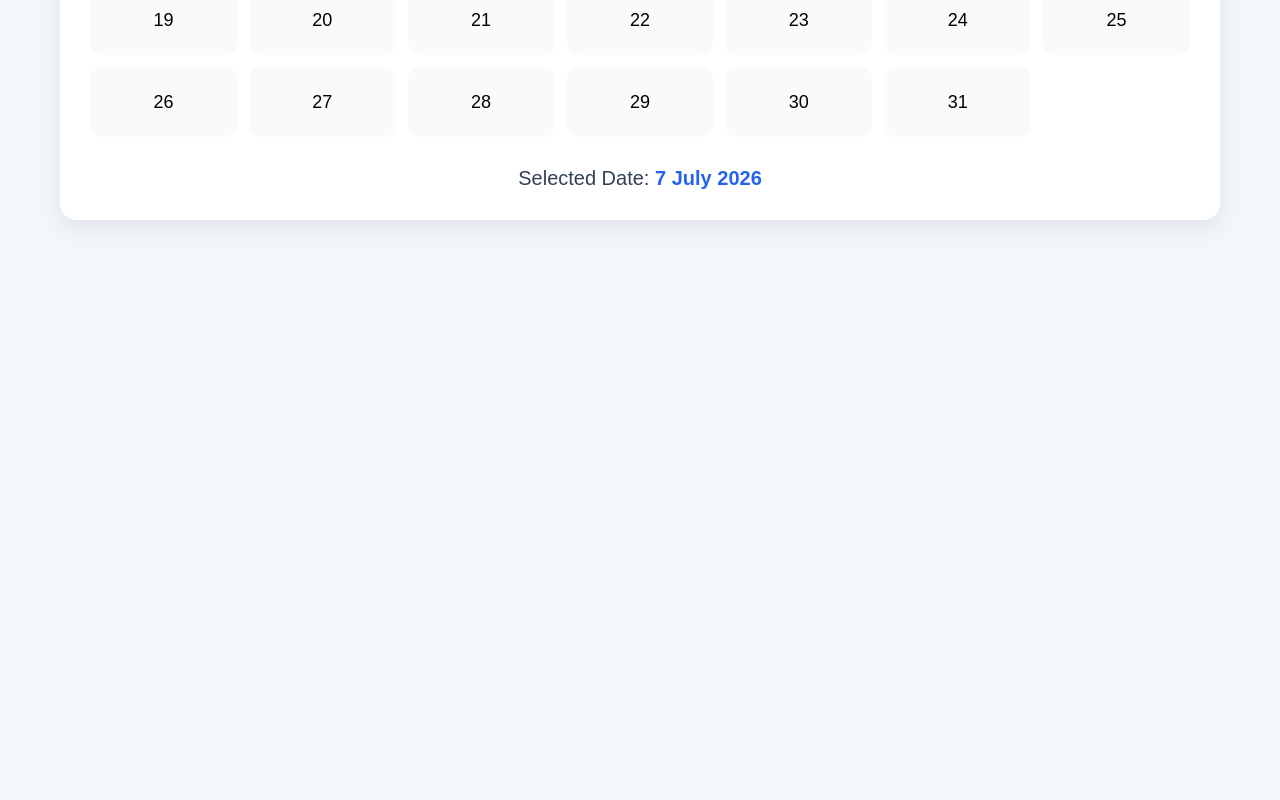
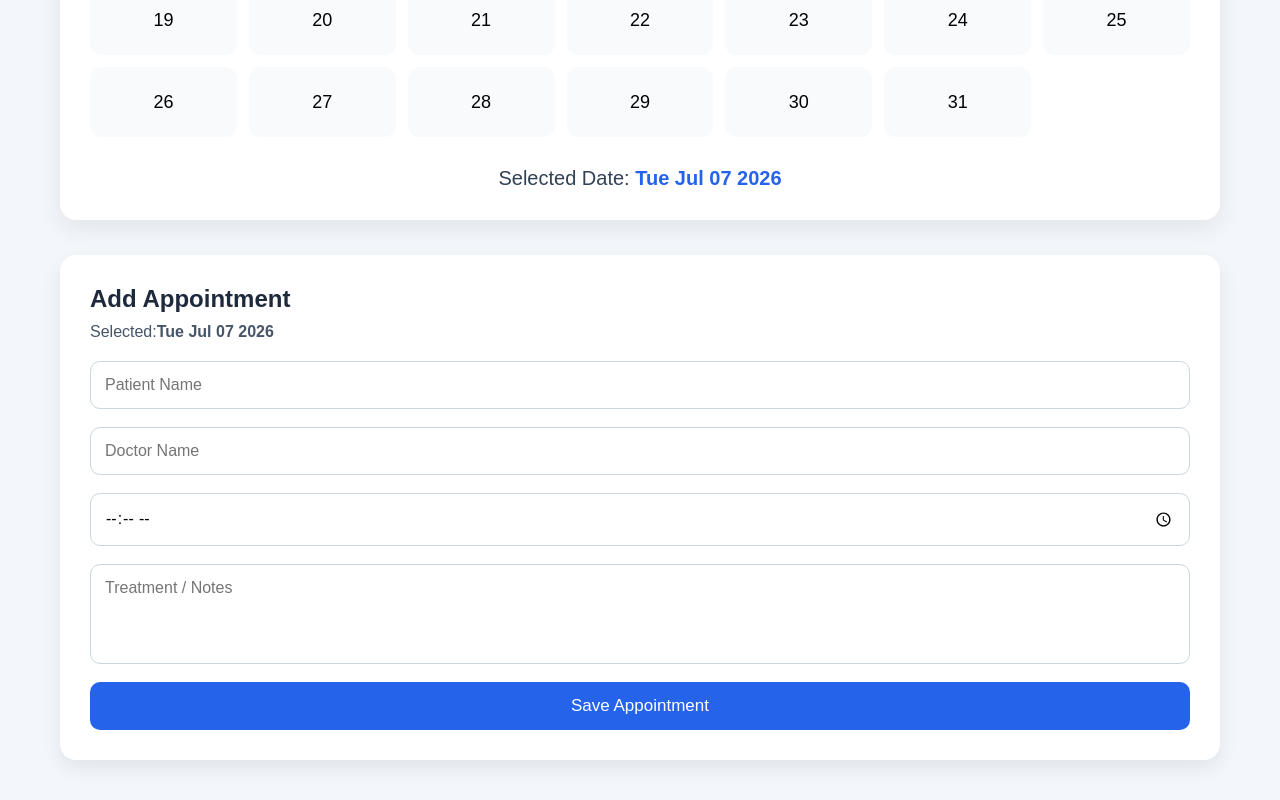
Before and after one commit to shaili-dixit/react-calendar-widget, a React (Vite) app: page / in a window 1280 px wide. Shown: the part 555-1355 px from the top of the page. Before the commit the page ends 815 px from the top, so only its background shows below. Built offline with nearby package versions, Linux system fonts and the light colour scheme; the HTML template or start-up script is replaced by a standard one.

Commit message:
Appointment Form Feature

```diff
--- a/src/App.jsx
+++ b/src/App.jsx
@@ -1,15 +1,28 @@
+import { useState } from "react";
 import CalendarWidget from "./components/CalendarWidget";
+import AppointmentForm from "./components/AppointmentForm";
 import "./styles.css";
 
 function App() {
+  const [selectedDate, setSelectedDate] = useState(new Date());
+
   return (
     <div className="app">
+
       <header className="header">
         <h1>Dentist Schedule Calendar</h1>
         <p>Manage appointments efficiently</p>
       </header>
 
-      <CalendarWidget />
+      <CalendarWidget
+        selectedDate={selectedDate}
+        setSelectedDate={setSelectedDate}
+      />
+
+      <AppointmentForm
+        selectedDate={selectedDate}
+      />
+
     </div>
   );
 }
--- a/src/components/AppointmentForm.jsx
+++ b/src/components/AppointmentForm.jsx
@@ -0,0 +1,97 @@
+import { useState } from "react";
+
+function AppointmentForm({ selectedDate }) {
+
+const [patient,setPatient]=useState("");
+const [doctor,setDoctor]=useState("");
+const [time,setTime]=useState("");
+const [purpose,setPurpose]=useState("");
+
+const submit=(e)=>{
+
+e.preventDefault();
+
+if(!patient||!doctor||!time||!purpose){
+
+alert("Please fill all fields");
+
+return;
+
+}
+
+console.log("[Analytics] User interacted with React Calendar Widget");
+
+alert("Appointment Saved");
+
+setPatient("");
+setDoctor("");
+setTime("");
+setPurpose("");
+
+};
+
+return(
+
+<div className="form-container">
+
+<h2>Add Appointment</h2>
+
+<p className="selected-date">
+
+Selected:
+
+<strong>
+
+{selectedDate.toDateString()}
+
+</strong>
+
+</p>
+
+<form onSubmit={submit}>
+
+<input
+type="text"
+placeholder="Patient Name"
+value={patient}
+onChange={(e)=>setPatient(e.target.value)}
+aria-label="Patient Name"
+/>
+
+<input
+type="text"
+placeholder="Doctor Name"
+value={doctor}
+onChange={(e)=>setDoctor(e.target.value)}
+aria-label="Doctor Name"
+/>
+
+<input
+type="time"
+value={time}
+onChange={(e)=>setTime(e.target.value)}
+aria-label="Appointment Time"
+/>
+
+<textarea
+placeholder="Treatment / Notes"
+value={purpose}
+onChange={(e)=>setPurpose(e.target.value)}
+aria-label="Purpose"
+/>
+
+<button>
+
+Save Appointment
+
+</button>
+
+</form>
+
+</div>
+
+);
+
+}
+
+export default AppointmentForm;
--- a/src/components/CalendarWidget.jsx
+++ b/src/components/CalendarWidget.jsx
@@ -1,19 +1,14 @@
 import { useState } from "react";
 
-function CalendarWidget() {
+function CalendarWidget({ selectedDate, setSelectedDate }) {
   const today = new Date();
 
   const [currentMonth, setCurrentMonth] = useState(today.getMonth());
   const [currentYear, setCurrentYear] = useState(today.getFullYear());
-  const [selectedDate, setSelectedDate] = useState(today.getDate());
 
   const firstDay = new Date(currentYear, currentMonth, 1).getDay();
 
-  const daysInMonth = new Date(
-    currentYear,
-    currentMonth + 1,
-    0
-  ).getDate();
+  const daysInMonth = new Date(currentYear, currentMonth + 1, 0).getDate();
 
   const prevMonth = () => {
     if (currentMonth === 0) {
@@ -33,27 +28,35 @@ function CalendarWidget() {
     }
   };
 
-  const monthName = new Date(
-    currentYear,
-    currentMonth
-  ).toLocaleString("default", {
-    month: "long",
-  });
+  const monthName = new Date(currentYear, currentMonth).toLocaleString(
+    "default",
+    {
+      month: "long",
+    }
+  );
 
   const cells = [];
 
+  // Empty cells before first day
   for (let i = 0; i < firstDay; i++) {
-    cells.push(<div key={"empty" + i}></div>);
+    cells.push(<div key={`empty-${i}`}></div>);
   }
 
+  // Calendar days
   for (let day = 1; day <= daysInMonth; day++) {
+    const currentDate = new Date(currentYear, currentMonth, day);
+
+    const isSelected =
+      selectedDate.getDate() === day &&
+      selectedDate.getMonth() === currentMonth &&
+      selectedDate.getFullYear() === currentYear;
+
     cells.push(
       <button
         key={day}
-        className={
-          selectedDate === day ? "day selected" : "day"
-        }
-        onClick={() => setSelectedDate(day)}
+        className={isSelected ? "day selected" : "day"}
+        onClick={() => setSelectedDate(currentDate)}
+        aria-label={`Select ${day} ${monthName}`}
       >
         {day}
       </button>
@@ -62,10 +65,8 @@ function CalendarWidget() {
 
   return (
     <div className="calendar-container">
-
       <div className="calendar-header">
-
-        <button onClick={prevMonth}>
+        <button onClick={prevMonth} aria-label="Previous Month">
           ◀
         </button>
 
@@ -73,10 +74,9 @@ function CalendarWidget() {
           {monthName} {currentYear}
         </h2>
 
-        <button onClick={nextMonth}>
+        <button onClick={nextMonth} aria-label="Next Month">
           ▶
         </button>
-
       </div>
 
       <div className="weekdays">
@@ -89,18 +89,12 @@ function CalendarWidget() {
         <div>Sat</div>
       </div>
 
-      <div className="calendar-grid">
-        {cells}
-      </div>
+      <div className="calendar-grid">{cells}</div>
 
       <div className="selected-info">
         Selected Date:
-        <strong>
-          {" "}
-          {selectedDate} {monthName} {currentYear}
-        </strong>
+        <strong> {selectedDate.toDateString()}</strong>
       </div>
-
     </div>
   );
 }
--- a/src/styles.css
+++ b/src/styles.css
@@ -109,3 +109,100 @@ color:#334155;
 .selected-info strong{
 color:#2563eb;
 }
+
+
+.form-container{
+
+margin-top:35px;
+
+background:white;
+
+padding:30px;
+
+border-radius:16px;
+
+box-shadow:0 8px 20px rgba(0,0,0,.08);
+
+}
+
+.form-container h2{
+
+margin-bottom:10px;
+
+color:#1e293b;
+
+}
+
+.selected-date{
+
+margin-bottom:20px;
+
+color:#475569;
+
+}
+
+.form-container form{
+
+display:grid;
+
+gap:18px;
+
+}
+
+.form-container input,
+
+.form-container textarea{
+
+padding:14px;
+
+font-size:16px;
+
+border:1px solid #cbd5e1;
+
+border-radius:10px;
+
+outline:none;
+
+}
+
+.form-container textarea{
+
+resize:none;
+
+height:100px;
+
+}
+
+.form-container input:focus,
+
+.form-container textarea:focus{
+
+border-color:#2563eb;
+
+}
+
+.form-container button{
+
+background:#2563eb;
+
+color:white;
+
+border:none;
+
+padding:14px;
+
+border-radius:10px;
+
+font-size:17px;
+
+cursor:pointer;
+
+transition:.3s;
+
+}
+
+.form-container button:hover{
+
+background:#1d4ed8;
+
+}
```
